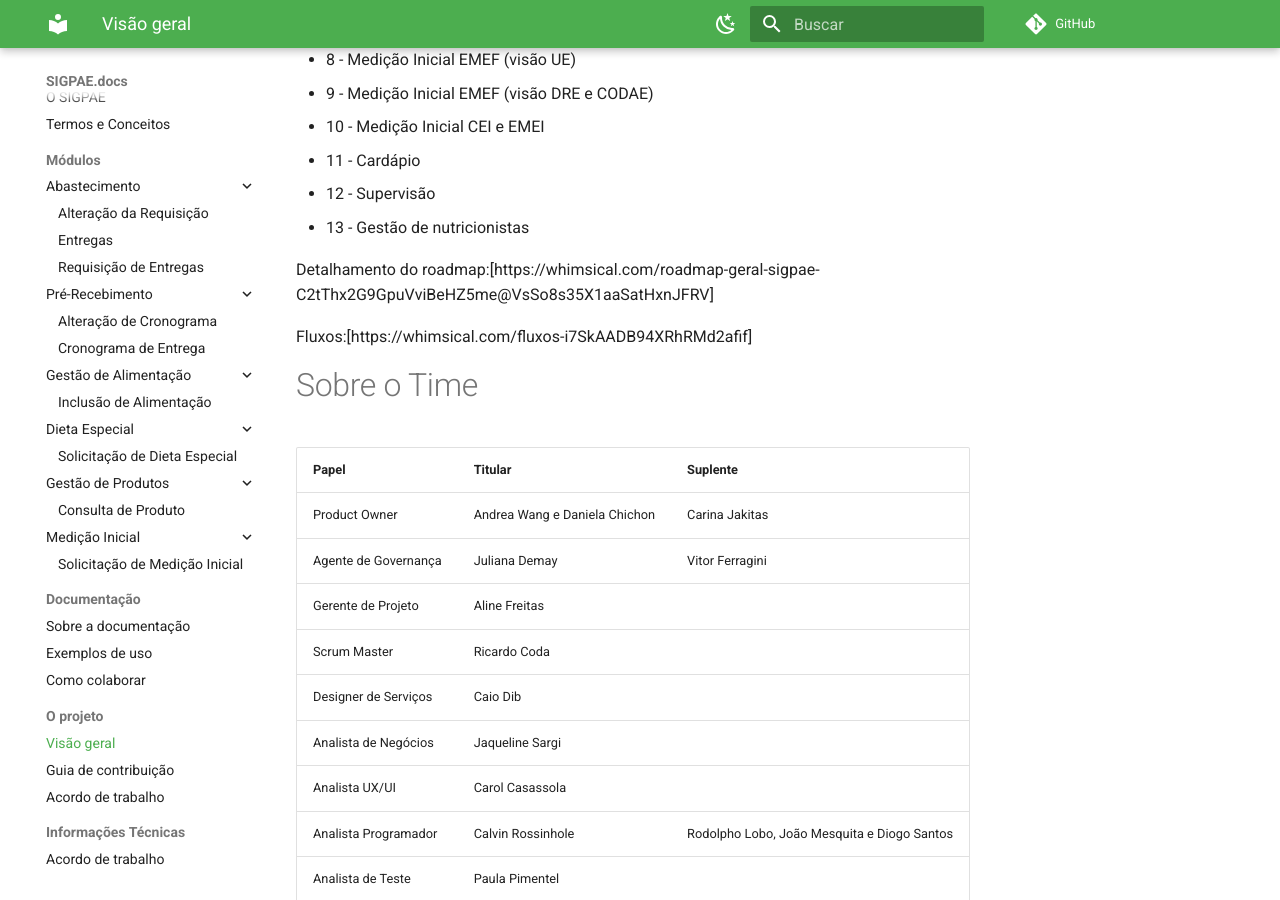
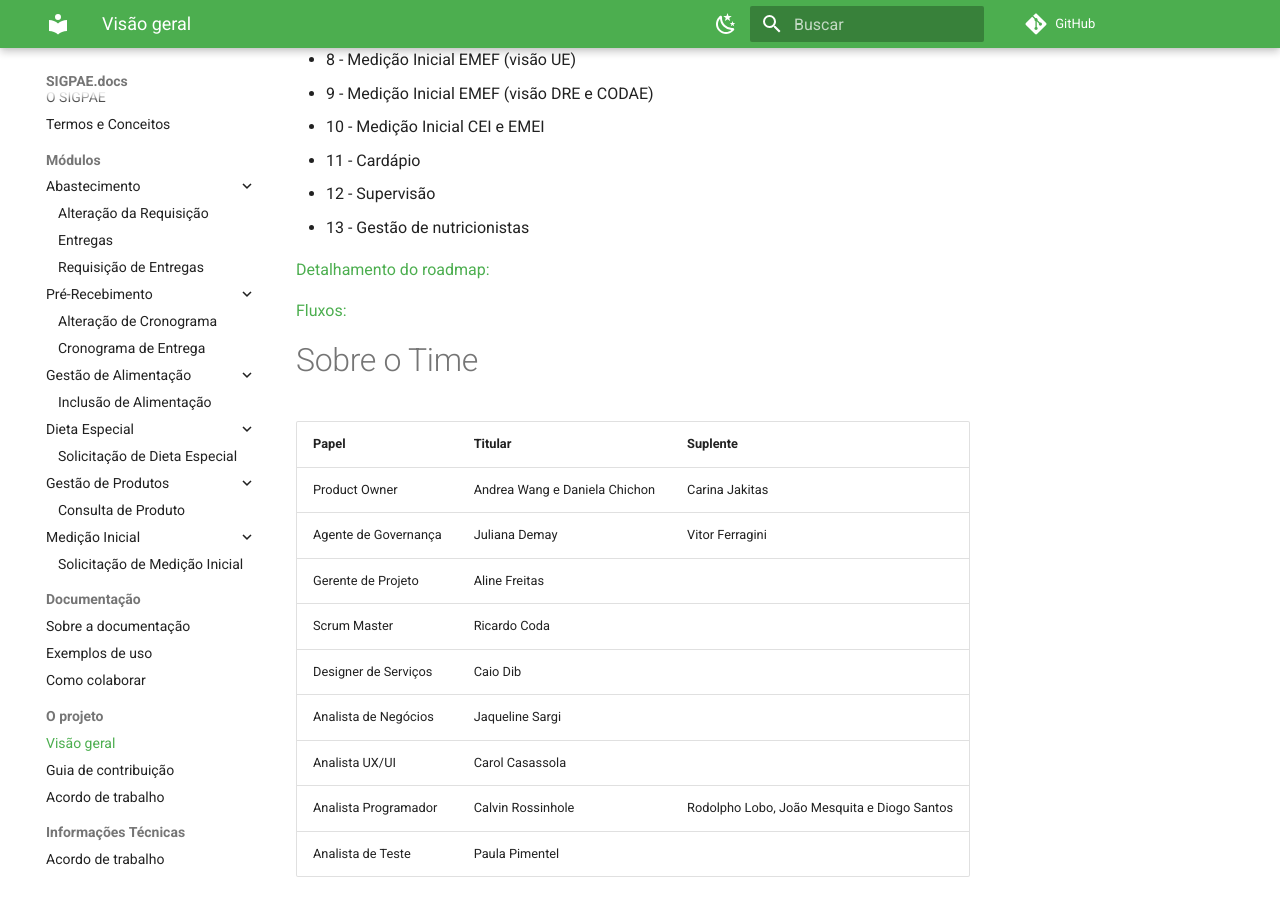
Before and after one commit to prefeiturasp/SME-SIGPAE-Docs, an MkDocs documentation site: the page built from docs/projeto/visao_geral_projeto.md, in a window 1280 px wide and 900 px high, scrolled down 3552 px. Built offline with MkDocs 1.6.1 and Material for MkDocs 9.7.7, drawn with Linux system fonts in a browser that asks for light colours; comment, search, counter and statistics services are not loaded.

Commit message:
atualizacao visao geral

```diff
--- a/docs/projeto/visao_geral_projeto.md
+++ b/docs/projeto/visao_geral_projeto.md
@@ -125,9 +125,9 @@ No futuro, o sistema também contará com módulos que apoiarão o trabalho da c
 - 12 - Supervisão
 - 13 - Gestão de nutricionistas
 
-Detalhamento do roadmap:[https://whimsical.com/roadmap-geral-sigpae-C2tThx2G9GpuVviBeHZ5me@VsSo8s35X1aaSatHxnJFRV]
+[Detalhamento do roadmap:](https://whimsical.com/roadmap-geral-sigpae-C2tThx2G9GpuVviBeHZ5me@VsSo8s35X1aaSatHxnJFRV/)
 
-Fluxos:[https://whimsical.com/fluxos-i7SkAADB94XRhRMd2afif]
+[Fluxos:](https://whimsical.com/fluxos-i7SkAADB94XRhRMd2afif/)
 
 # Sobre o Time
 
```
